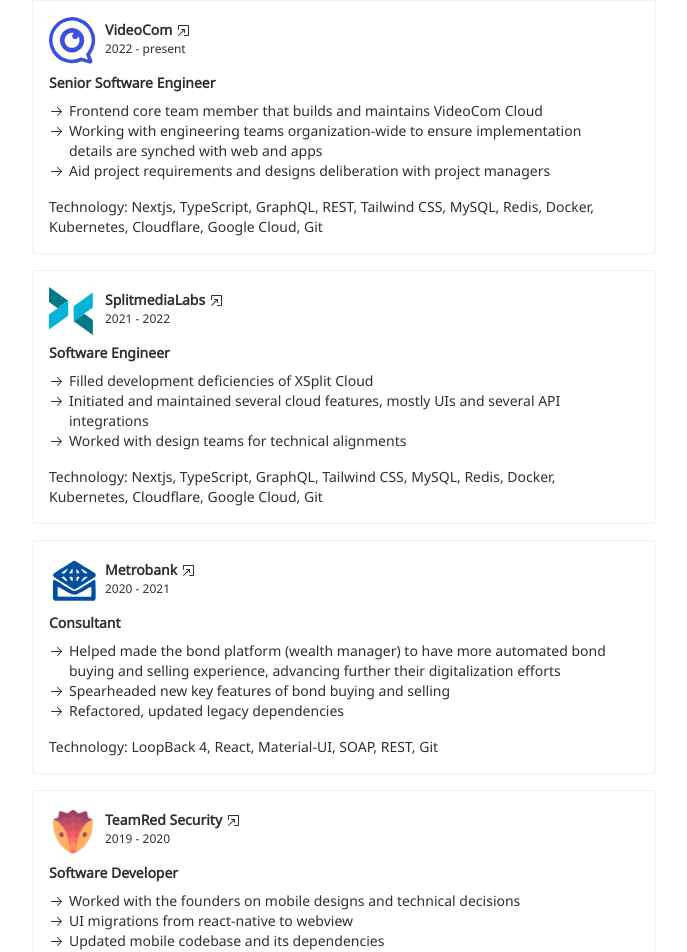
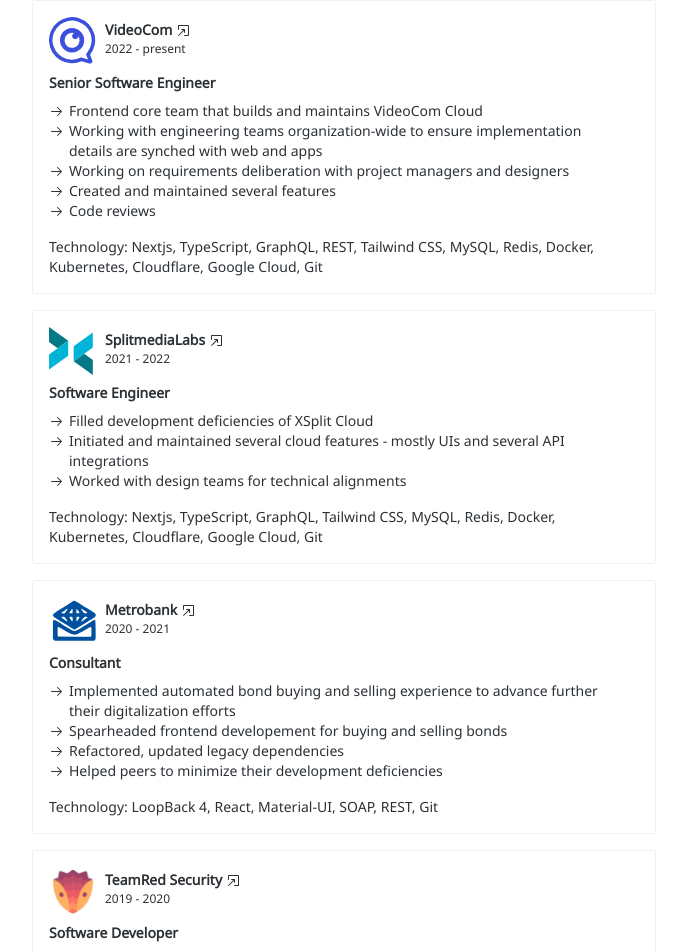
Before and after one commit to jasbeard/jsonbarba, a Next.js app: page / in a window 1280 px wide. Shown: the part 542-1494 px from the top of the page, without its empty margins (296-983 px from the left). Built offline with nearby package versions, Linux system fonts and the light colour scheme.

Commit message:
fix: fix project section content

```diff
--- a/src/components/ExperienceSection.tsx
+++ b/src/components/ExperienceSection.tsx
@@ -15,9 +15,11 @@
       designation: 'Senior Software Engineer',
       period: '2022 - present',
       highlights: [
-        "Frontend core team member that builds and maintains VideoCom Cloud",
+        "Frontend core team that builds and maintains VideoCom Cloud",
         "Working with engineering teams organization-wide to ensure implementation details are synched with web and apps",
-        "Aid project requirements and designs deliberation with project managers"
+        "Working on requirements deliberation with project managers and designers",
+        "Created and maintained several features",
+        "Code reviews"
       ],
       technology: ["Nextjs", "TypeScript", "GraphQL", "REST", "Tailwind CSS", "MySQL", "Redis", "Docker", "Kubernetes", "Cloudflare", "Google Cloud", "Git"],
     },
@@ -28,7 +30,7 @@
       period: '2021 - 2022',
       highlights: [
         "Filled development deficiencies of XSplit Cloud",
-        "Initiated and maintained several cloud features, mostly UIs and several API integrations",
+        "Initiated and maintained several cloud features - mostly UIs and several API integrations",
         "Worked with design teams for technical alignments",
       ],
       technology: ["Nextjs", "TypeScript", "GraphQL", "Tailwind CSS", "MySQL", "Redis", "Docker", "Kubernetes", "Cloudflare", "Google Cloud", "Git"],
@@ -39,9 +41,10 @@
       designation: 'Consultant',
       period: '2020 - 2021',
       highlights: [
-        "Helped made the bond platform (wealth manager) to have more automated bond buying and selling experience, advancing further their digitalization efforts",
-        "Spearheaded new key features of bond buying and selling",
+        "Implemented automated bond buying and selling experience to advance further their digitalization efforts",
+        "Spearheaded frontend developement for buying and selling bonds",
         "Refactored, updated legacy dependencies",
+        "Helped peers to minimize their development deficiencies",
       ],
       technology: ['LoopBack 4', 'React', 'Material-UI', "SOAP", "REST", "Git"]
     },
```
